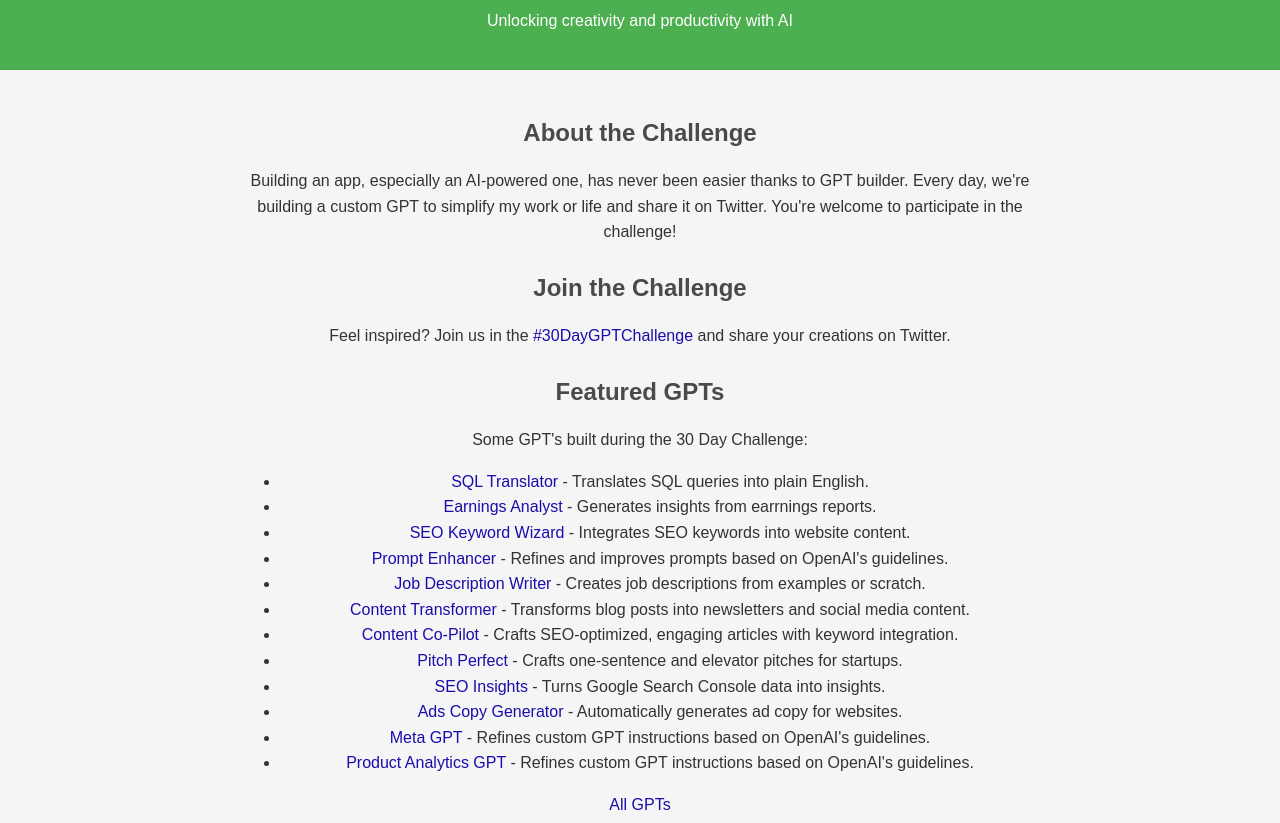
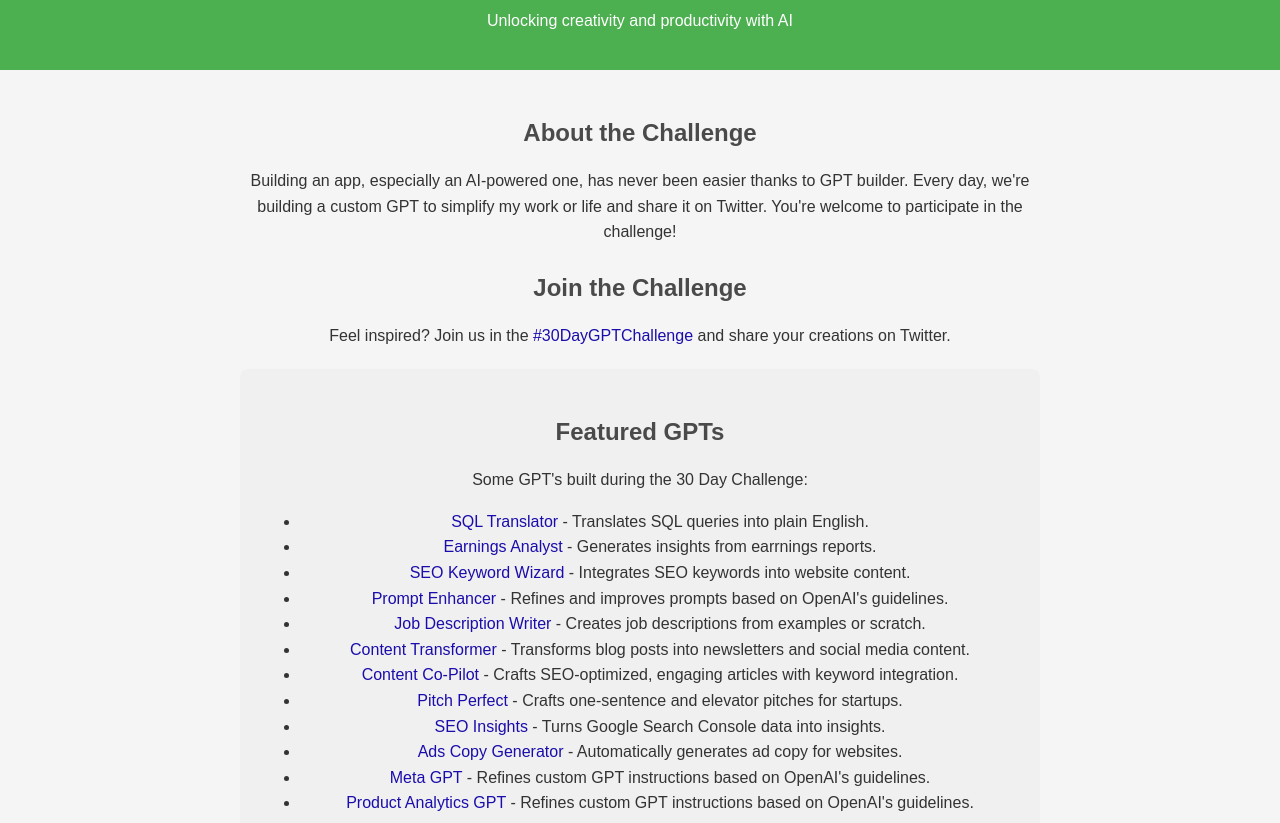
Before and after one commit to micrum/30DayGPTChallenge, a plain HTML site: page index.html in a window 1280 px wide. Shown: the part 106-929 px from the top of the page. Drawn offline with Linux system fonts and the light colour scheme.

Commit message:
fixed styles

```diff
--- a/style.css
+++ b/style.css
@@ -43,7 +43,7 @@ a:hover {
     text-decoration: underline;
 }
 
-button:hover {
+.button:hover {
     background-color: #45a049;
 }
 
@@ -66,7 +66,7 @@ p {
 }
 
 
-button {
+.button {
     background-color: #4CAF50;
     color: white;
     padding: 10px 20px;
@@ -75,7 +75,7 @@ button {
     cursor: pointer;
 }
 
-#gpt-challenge {
+#gpt-challenge, #featured {
     background-color: #f0f0f0;
     padding: 20px;
     margin: 20px 0;
```
